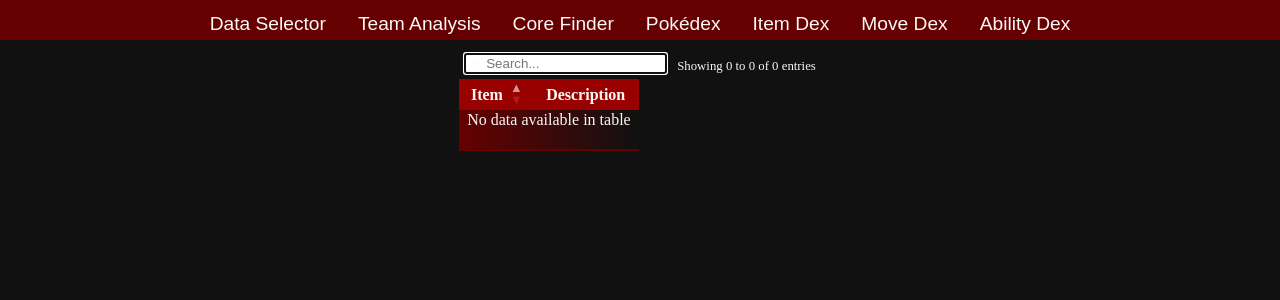
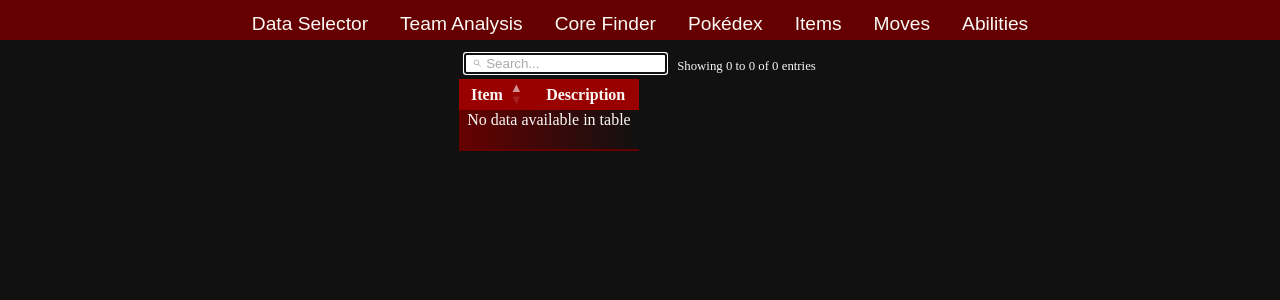
Before and after one commit to googlyeyesultra/PokeTeam, a Flask app: template templates/ItemDex.html in a window 1280 px wide. Shown: the top 300 px of the page. Run offline with Flask 2, Linux system fonts and the light colour scheme; the template is opened without the code that fills it, so the values that code supplies are empty; some libraries are stand-ins or nearby versions.

Commit message:
Continuing to work on dark + red styling.

```diff
--- a/static/style.css
+++ b/static/style.css
@@ -5,13 +5,14 @@
   --navbar-hover-color: var(--bg-color);
   --accent-color: #990000;
   --off-accent-color: #660000;
-  --block-color: #f0f0fc;
+  --block-color: #252222;
   --outer-block-color: #333;
   --checker-color-1:#f0f0f0;
   --checker-color-2:#f0fff0;
-  --disabled-text-color: #777777;
+  --disabled-text-color: #444;
   --light-border-color: #777777;
   --link-color: #00BFFF;
+  --placeholder-color: #A9A9A9;
 }
 
 a {
@@ -535,6 +544,11 @@ dl {
     position: absolute;
     margin-left: .5em;
     transform: scale(-1, 1);
+    color: var(--placeholder-color);
+}
+
+.dataTables_filter input::placeholder {
+    color: var(--placeholder-color);
 }
 
 .dataTables_filter label input {
--- a/templates/NavBar.html
+++ b/templates/NavBar.html
@@ -11,9 +11,9 @@
       <a href="{{ url_for('analysis', dataset=dataset) }}">Team Analysis</a>
       <a href="{{ url_for('cores', dataset=dataset) }}">Core Finder</a>
       <a href="{{ url_for('pokedex', dataset=dataset) }}">Pokédex</a>
-      <a href="{{ url_for('item_dex', dataset=dataset) }}">Item Dex</a>
-      <a href="{{ url_for('move_dex', dataset=dataset) }}">Move Dex</a>
-      <a href="{{ url_for('ability_dex', dataset=dataset) }}">Ability Dex</a>
+      <a href="{{ url_for('item_dex', dataset=dataset) }}">Items</a>
+      <a href="{{ url_for('move_dex', dataset=dataset) }}">Moves</a>
+      <a href="{{ url_for('ability_dex', dataset=dataset) }}">Abilities</a>
     </div>
   </header>
   <div class="content">
```
Also changed, not shown: other parts of static/style.css (+18 -10 lines).
